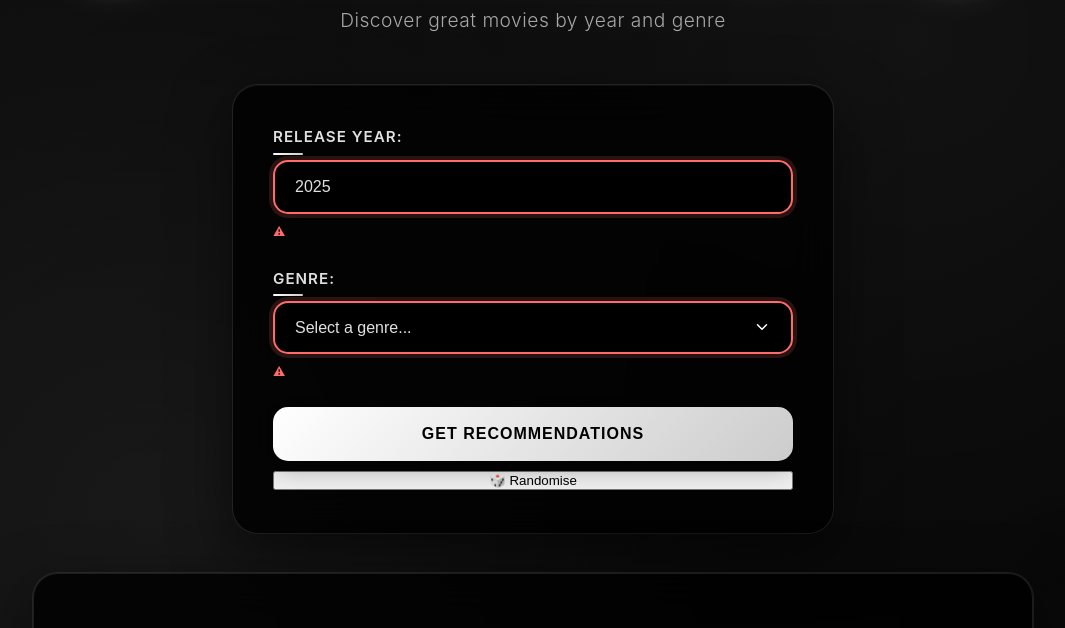
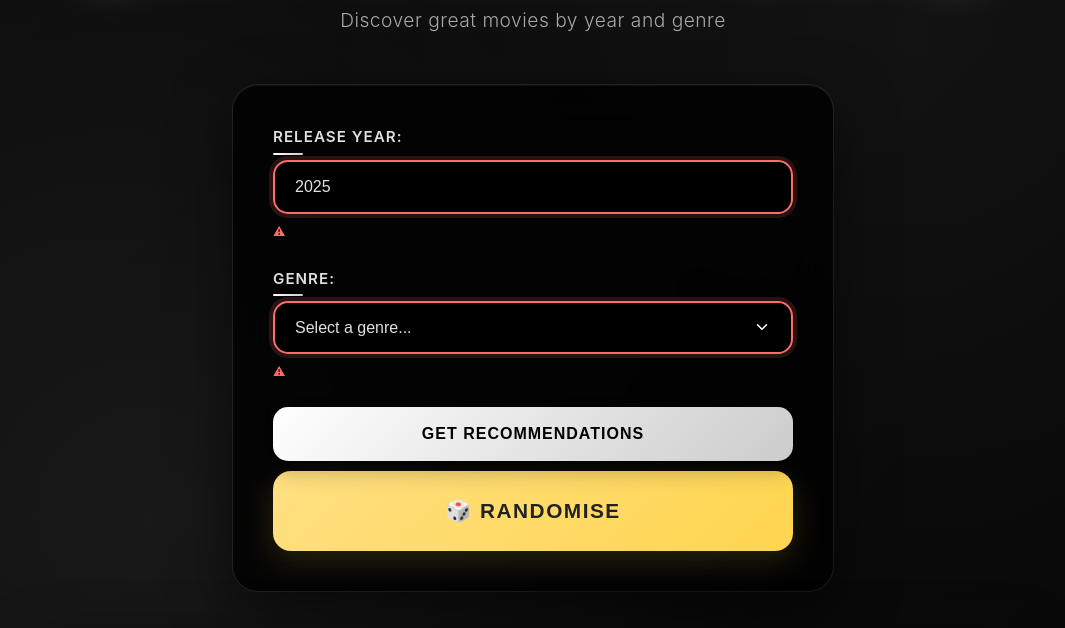
Before and after one commit to Jack6406/Movie-recommender, a plain HTML site: page index.html in a window 1280 px wide. Shown: the part 120-748 px from the top of the page, without its empty margins (107-1172 px from the left). Drawn offline with Linux system fonts and the light colour scheme; no server answers.

Commit message:
Update style.css

```diff
--- a/style.css
+++ b/style.css
@@ -271,6 +271,37 @@ button[type="submit"]:disabled {
   transform: none;
 }
 
+/* Bigger Randomise button */
+#randomBtn {
+  width: 100%;
+  padding: 28px 0;
+  font-size: 1.3rem;
+  font-weight: 800;
+  border-radius: 18px;
+  margin-top: 18px;
+  background: linear-gradient(135deg, #ffe082 0%, #ffd54f 100%);
+  color: #222;
+  box-shadow: 0 10px 30px rgba(255, 213, 79, 0.15);
+  text-transform: uppercase;
+  letter-spacing: 1.5px;
+  border: none;
+  transition: all 0.3s cubic-bezier(0.4, 0, 0.2, 1);
+}
+
+#randomBtn .btn-text {
+  font-size: 1.3rem;
+}
+
+#randomBtn:disabled {
+  opacity: 0.7;
+  cursor: not-allowed;
+}
+
+#randomBtn:hover:not(:disabled) {
+  transform: translateY(-3px) scale(1.03);
+  box-shadow: 0 18px 40px rgba(255, 213, 79, 0.25);
+}
+
 /* Loading spinner */
 .spinner {
   display: inline-block;
```
